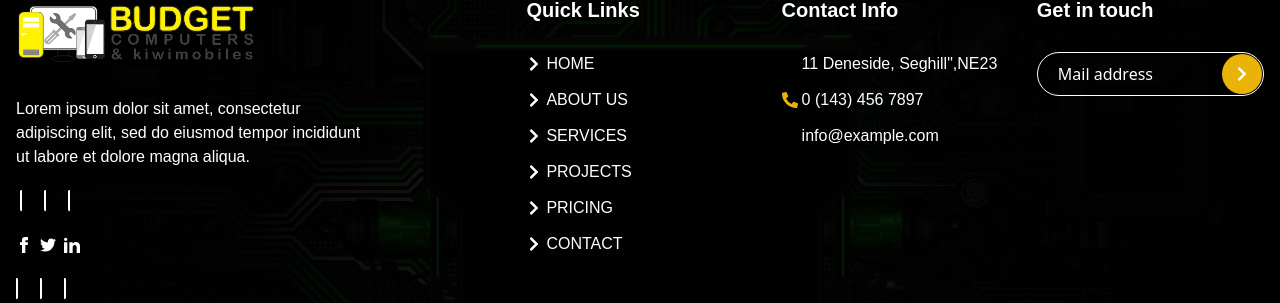
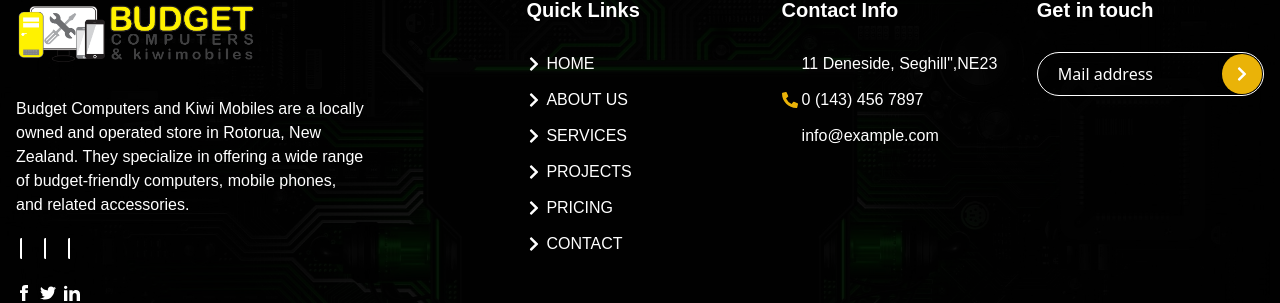
Before and after one commit to mufaqar/smartphone, a Next.js app: page /contact-us in a window 1280 px wide. Shown: the part 1627-1930 px from the top of the page. Built offline with nearby package versions, Linux system fonts and the light colour scheme; some icons are missing.

Commit message:
contact-us

```diff
--- a/src/components/footer.tsx
+++ b/src/components/footer.tsx
@@ -13,7 +13,7 @@ function Footer() {
             <Image src="/images/logo.avif" alt="logo" width={907} height={285} className='md:w-1/2 w-full' />
           </Link>
           <p className='text-base font-normal text-white my-5 max-w-[350px]'>
-            Lorem ipsum dolor sit amet, consectetur adipiscing elit, sed do eiusmod tempor incididunt ut labore et dolore magna aliqua.
+          Budget Computers and Kiwi Mobiles are a locally owned and operated store in Rotorua, New Zealand. They specialize in offering a wide range of budget-friendly computers, mobile phones, and related accessories.
           </p>
           <ul className="flex gap-2">
             <li>
--- a/src/pages/contact-us/index.tsx
+++ b/src/pages/contact-us/index.tsx
@@ -7,17 +7,13 @@ import { FaGlobeAfrica, FaMapMarkerAlt, FaPhoneAlt, FaRegEnvelope } from "react-
 function Contact_Us() {
     return (
         <>
-         <SeoMeta title="Contact Us | Budget Computers and Kiwi Mobiles" description="Budget Computers and Kiwi Mobiles" url="http://smartphonerapair.co.nz/contact-us" />
+            <SeoMeta title="Contact Us | Budget Computers and Kiwi Mobiles" description="Budget Computers and Kiwi Mobiles" url="http://smartphonerapair.co.nz/contact-us" />
 
             <PageBanner
                 Custm_BG="bg-[url('/images/about.jpg')]"
                 title="Contact Us" />
-            <section className="mb-32">
-                <div className="relative h-[500px] overflow-hidden">
-                    <iframe src="https://www.google.com/maps/embed?pb=!1m18!1m12!1m3!1d12552.233064615843!2d176.2507699974189!3d-38.1388381229038!2m3!1f0!2f0!3f0!3m2!1i1024!2i768!4f13.1!3m3!1m2!1s0x6d6c277b70381649%3A0x193c03a4dd2ee1bd!2s1191%20Eruera%20Street%2C%20Rotorua%203010%2C%20New%20Zealand!5e0!3m2!1sen!2s!4v1702976204503!5m2!1sen!2s"
-                        className="left-0 top-0 h-full w-full" frameBorder={0}
-                        allowFullScreen></iframe>
-                </div>
+            <section className="mt-32 container mx-auto">
+
                 <div className="container px-6 md:px-12">
                     <div className="block rounded-lg bg-[hsla(0,0%,100%,0.7)] px-6 py-12 shadow-[0_2px_15px_-3px_rgba(0,0,0,0.07),0_10px_20px_-2px_rgba(0,0,0,0.04)] md:py-16 md:px-12 -mt-[100px] backdrop-blur-[30px]">
                         <div className="mb-12 grid gap-x-6 md:grid-cols-2 lg:grid-cols-4">
@@ -104,6 +100,11 @@ function Contact_Us() {
                         </div>
                     </div>
                 </div>
+                <div className="relative h-[500px] overflow-hidden">
+                    <iframe src="https://www.google.com/maps/embed?pb=!1m18!1m12!1m3!1d12552.233064615843!2d176.2507699974189!3d-38.1388381229038!2m3!1f0!2f0!3f0!3m2!1i1024!2i768!4f13.1!3m3!1m2!1s0x6d6c277b70381649%3A0x193c03a4dd2ee1bd!2s1191%20Eruera%20Street%2C%20Rotorua%203010%2C%20New%20Zealand!5e0!3m2!1sen!2s!4v1702976204503!5m2!1sen!2s"
+                        className="left-0 top-0 h-full w-full"
+                        allowFullScreen></iframe>
+                </div>
             </section>
         </>
     )
```
